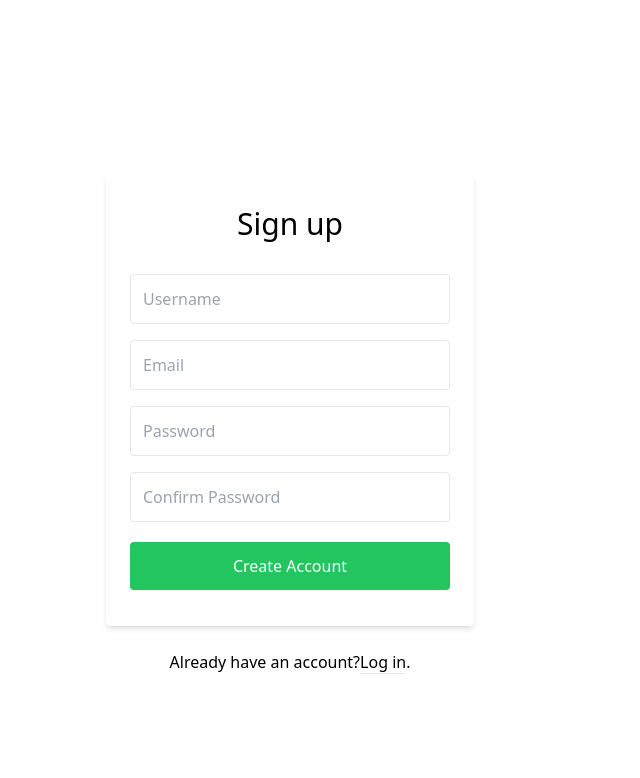
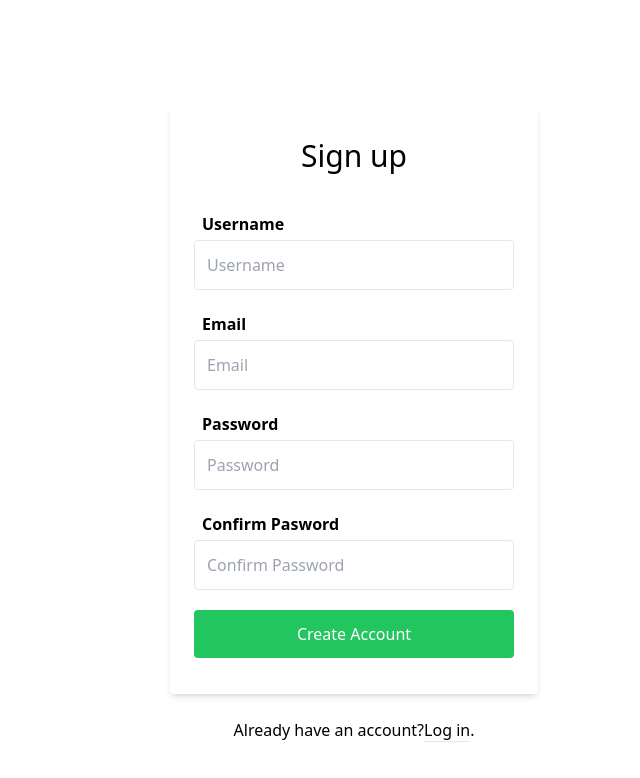
Before and after one commit to stevartz/e-commerce, a Next.js app in the folder customer-portal/: page /signup in a window 1280 px wide. Shown: the top 778 px of the page, without its empty margins (286-926 px from the left). Built offline with nearby package versions, Linux system fonts and the light colour scheme.

Commit message:
feat(customer-portal): add labels to input signup page

```diff
--- a/customer-portal/src/pages/signup/index.tsx
+++ b/customer-portal/src/pages/signup/index.tsx
@@ -43,27 +43,44 @@ const SignUp: NextPage = () => {
     setConfirmPassword("");
   };
 
+  const labels: string[] = ["Username", "Email", "Password", "Confirm Pasword"];
+
   return (
     <form
       id="signup-form"
       name="signup-form"
-      className="bg-white px-8 pt-6 pb-8 mb-4 w-full sm:w-3/4 mx-auto md:ml-24"
+      className="bg-white px-8 pt-6 pb-8 mb-4 w-full sm:w-3/4 mx-auto md:ml-26"
       onSubmit={onSubmitHandler}
     >
       <div className="bg-grey-lighter min-h-screen flex flex-col">
         <div className="container max-w-sm mx-auto flex-1 flex flex-col items-center justify-center px-2">
           <div className="bg-white px-6 py-8 rounded shadow-md text-black w-full">
             <h1 className="mb-8 text-3xl text-center">Sign up</h1>
+
+            <label
+              htmlFor="username"
+              className=" block font-bold text-s w-full placeholder-gray-gray4 px-2 pb-1  pt-1.5"
+            >
+              {labels[0]}
+            </label>
             <input
+              id="username"
               type="text"
-              className="block border border-grey-light w-full p-3 rounded mb-4"
+              className="b border border-grey-light w-full p-3 rounded mb-4"
               name="username"
               placeholder="Username"
               onChange={onChangeUsername}
               value={username}
             />
 
+            <label
+              htmlFor="email"
+              className=" block font-bold text-s w-full placeholder-gray-gray4 px-2 pb-1 pt-1.5"
+            >
+              {labels[1]}
+            </label>
             <input
+              id="email"
               type="text"
               className="block border border-grey-light w-full p-3 rounded mb-4"
               name="email"
@@ -71,8 +88,14 @@ const SignUp: NextPage = () => {
               onChange={onChangeEmail}
               value={email}
             />
-
+            <label
+              htmlFor="password"
+              className=" block font-bold text-s w-full placeholder-gray-gray4 px-2 pb-1 pt-1.5"
+            >
+              {labels[2]}
+            </label>
             <input
+              id="password"
               type="password"
               className="block border border-grey-light w-full p-3 rounded mb-4"
               name="password"
@@ -80,7 +103,14 @@ const SignUp: NextPage = () => {
               onChange={onChangePassword}
               value={password}
             />
+            <label
+              htmlFor="confirm-password"
+              className=" block font-bold text-s w-full placeholder-gray-gray4 px-2 pb-1 pt-1.5"
+            >
+              {labels[3]}
+            </label>
             <input
+              id="confirm-password"
               type="password"
               className="block border border-grey-light w-full p-3 rounded mb-4"
               name="confirm_password"
```
